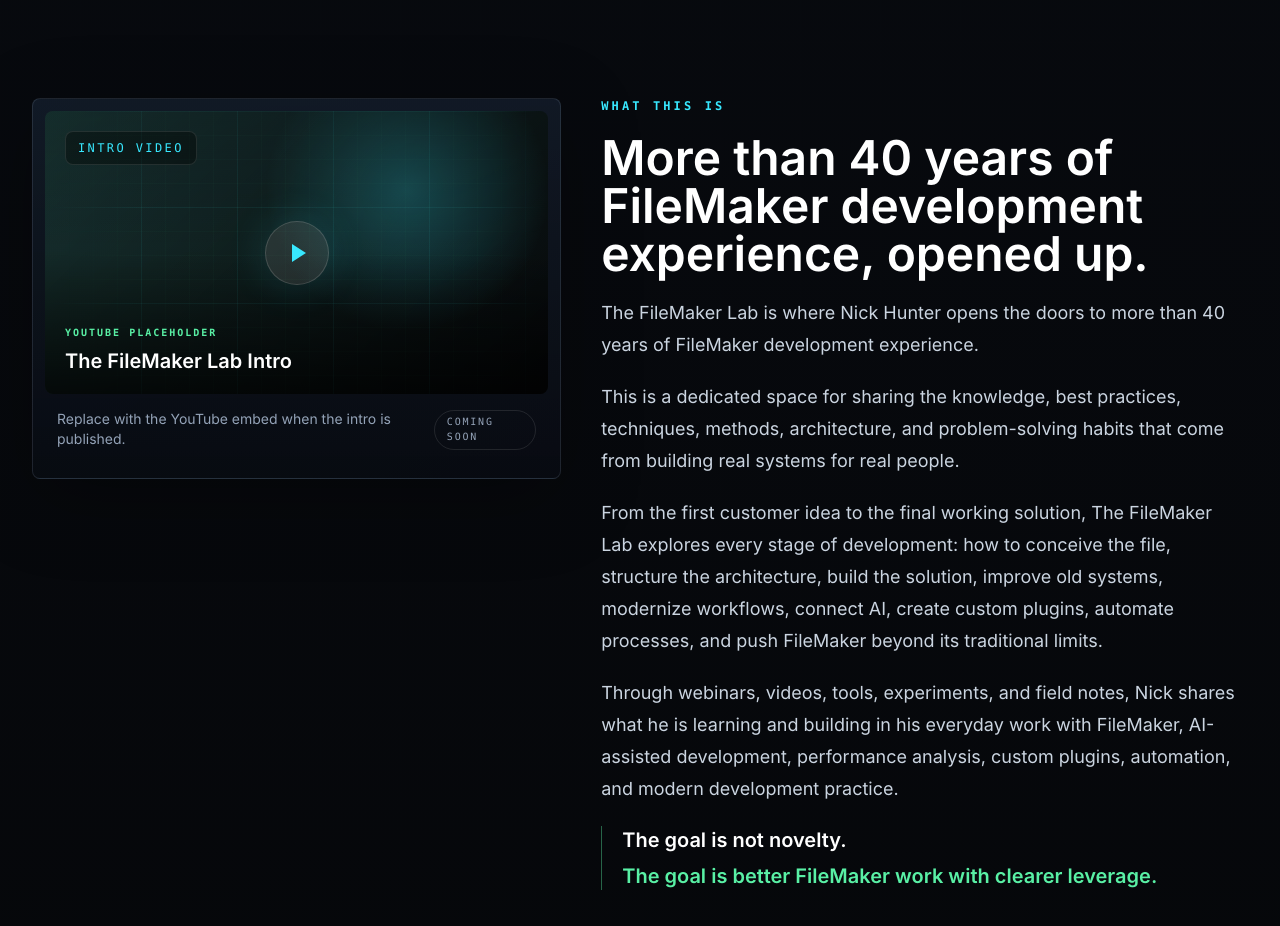
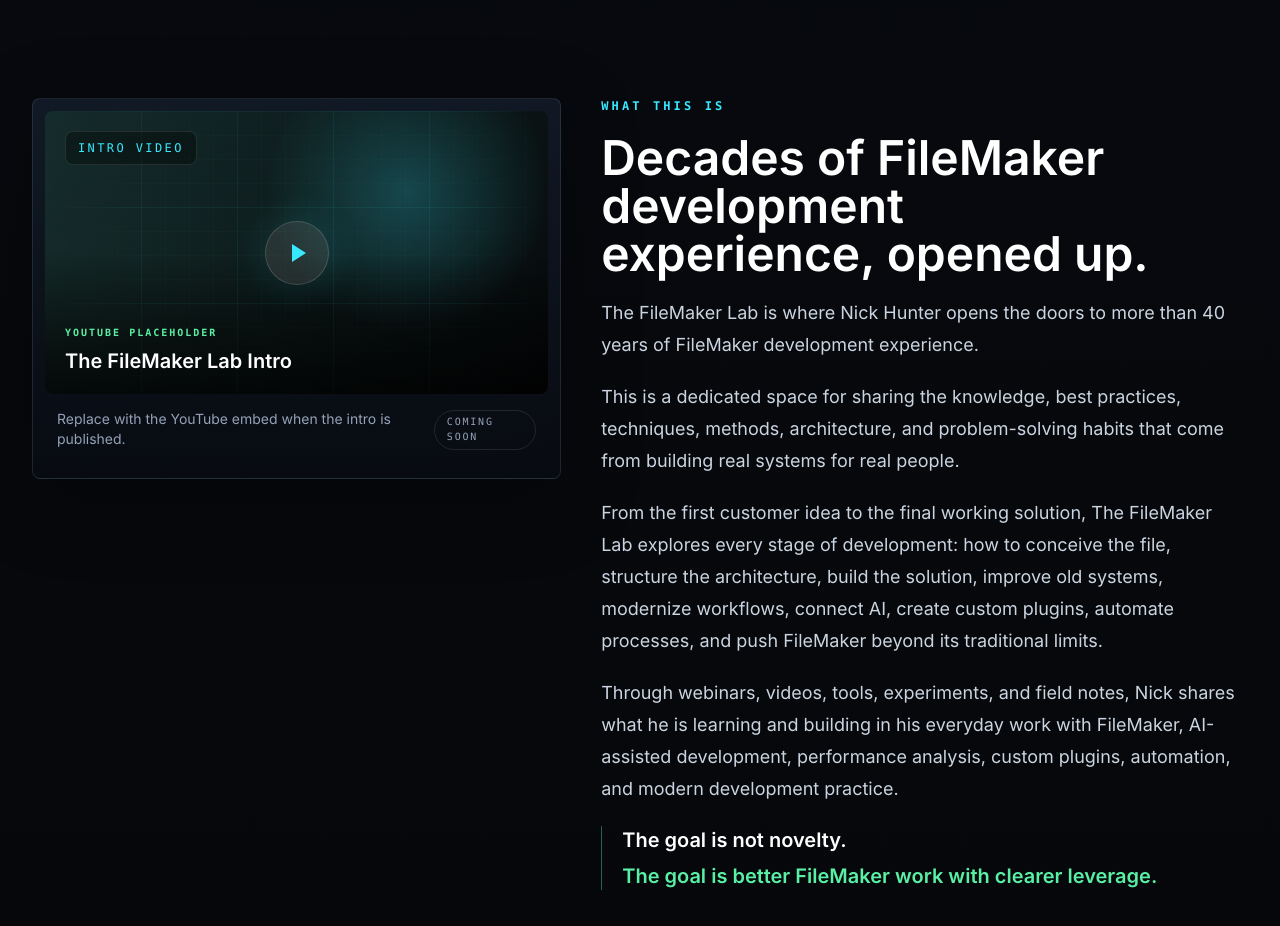
Before and after one commit to nmokiatos-blip/thefilemakerlab, a Next.js app: page / in a window 1280 px wide. Shown: the part 800-1726 px from the top of the page. Built offline with nearby package versions, Linux system fonts and the light colour scheme.

Commit message:
Refine intro section heading

```diff
--- a/app/page.tsx
+++ b/app/page.tsx
@@ -108,7 +108,7 @@
                   What this is
                 </p>
                 <h2 className="mt-5 text-balance text-3xl font-semibold leading-tight text-white sm:text-5xl">
-                  More than 40 years of FileMaker development experience, opened up.
+                  Decades of FileMaker development experience, opened up.
                 </h2>
               </div>
               <p>
```
